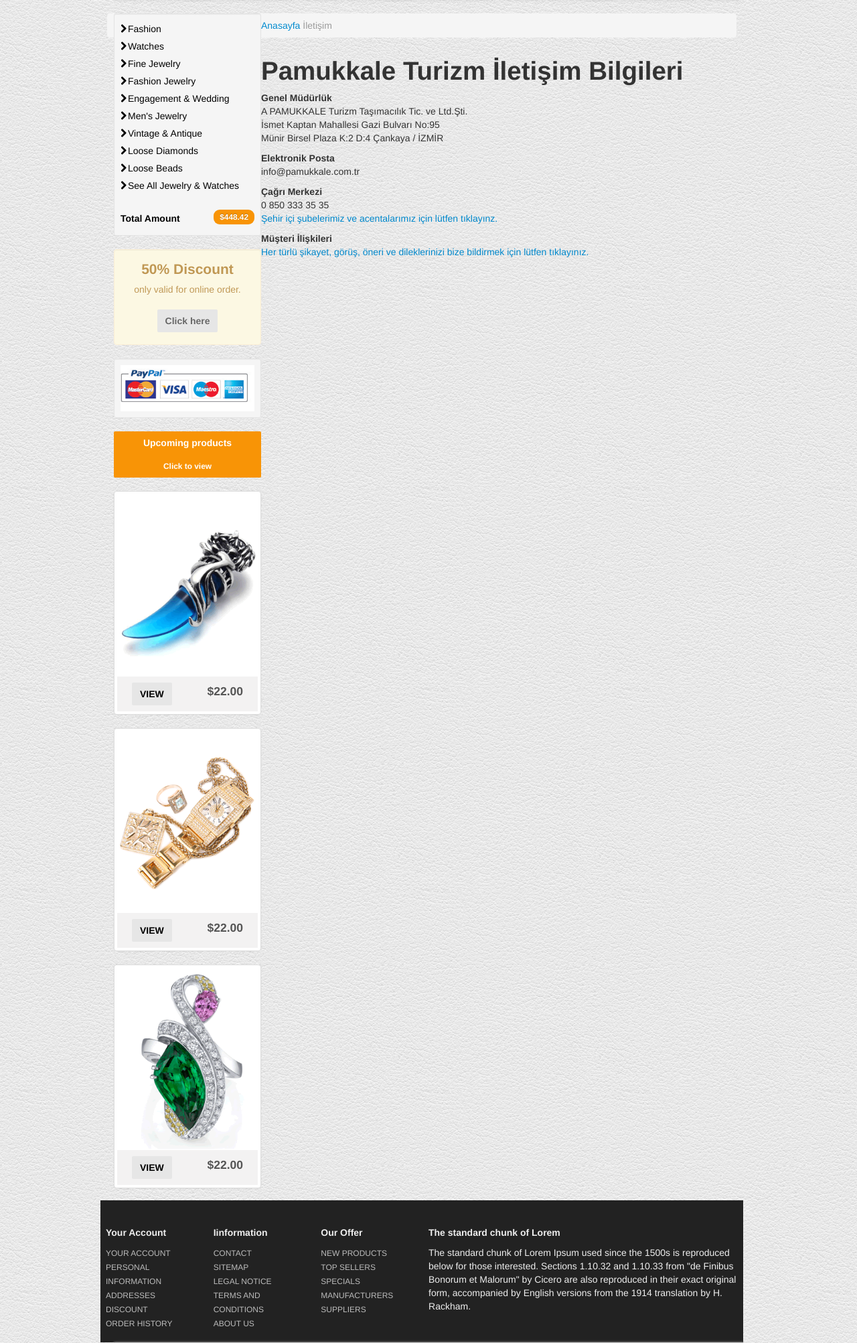
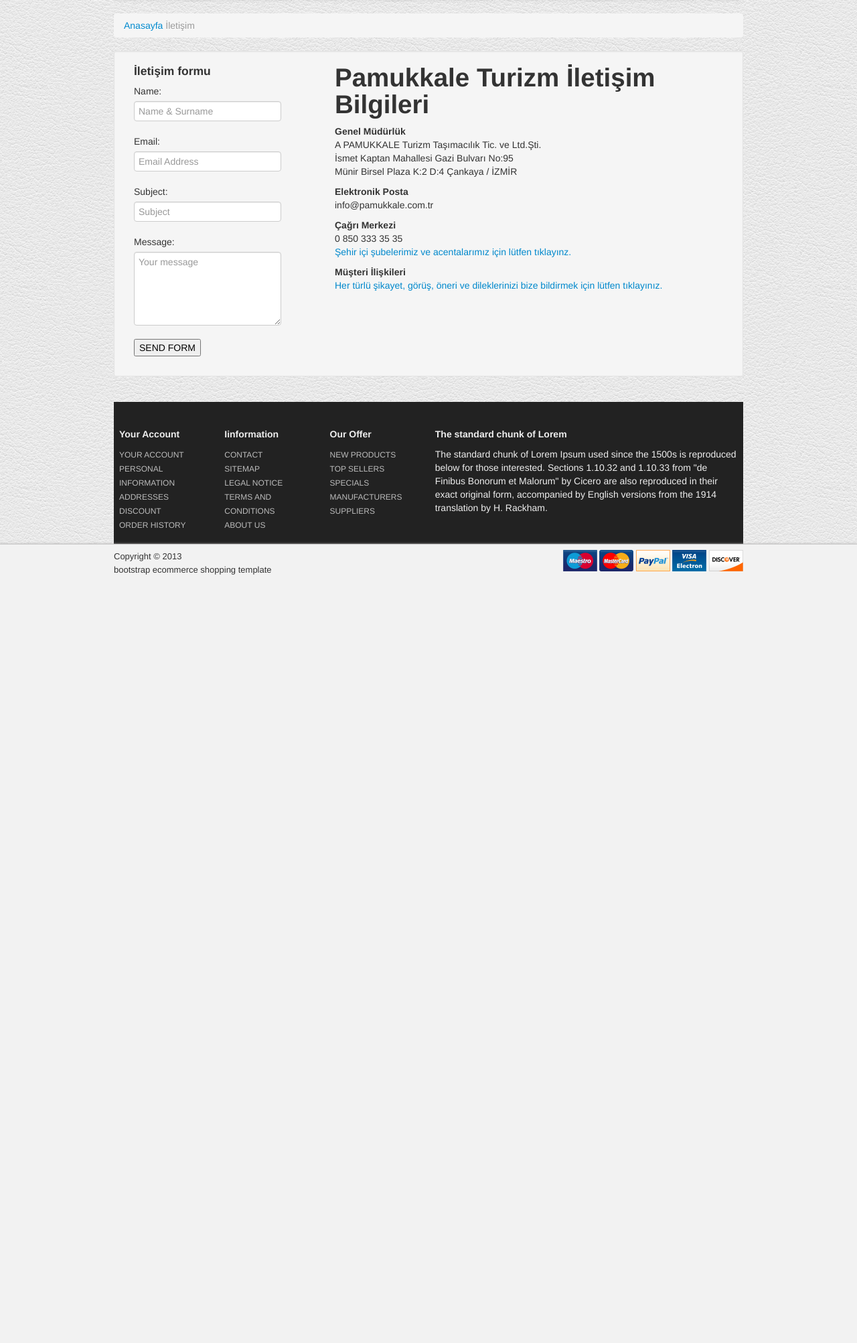
Before and after one commit to cankartal3/Djangoproject, a Django app: page /iletisim in a window 1280 px wide. Shown: the part 171-2176 px from the top of the page at 67% size. After the commit the page ends 1029 px from the top, so only its background shows below. Run offline with Django 3.2, Linux system fonts and the light colour scheme; data comes from the database, SQL or seed files in the repository; both versions use the stored data as it was after the commit; some libraries are stand-ins or nearby versions.

Commit message:
Contact form bize ulaşın formu eklendi.

```diff
--- a/home/models.py
+++ b/home/models.py
@@ -2,6 +2,9 @@
 from django.db import models
 
 # Create your models here.
+from django.forms import ModelForm, TextInput, Textarea
+
+
 class Settings(models.Model):
     STATUS = (
         ('True', 'Evet'),
@@ -32,3 +35,34 @@
 
     def __str__(self):
         return self.title
+
+
+class ContactFormMessage(models.Model):
+    STATUS = (
+        ('New','New'),
+        ('Read','Read'),
+        ('Closed','Closed'),
+    )
+    name = models.CharField(blank=True,max_length=20)
+    email = models.CharField(blank=True,max_length=50)
+    subject = models.CharField(blank=True,max_length=50)
+    message = models.CharField(blank=True,max_length=255)
+    status = models.CharField(max_length=10,choices=STATUS,default='New')
+    ip = models.CharField(blank=True,max_length=20)
+    note = models.CharField(blank=True,max_length=100)
+    create_at = models.DateTimeField(auto_now_add=True)
+    update_at = models.DateTimeField(auto_now=True)
+
+    def __str__(self):
+        return self.name
+
+class ContactFormuu(ModelForm):
+    class Meta:
+        model = ContactFormMessage
+        fields = ['name','email','subject','message']
+        widgets = {
+            'name': TextInput(attrs={'class': 'input','placeholder':'Name & Surname'}),
+            'subject': TextInput(attrs={'class': 'input', 'placeholder': 'Subject'}),
+            'email': TextInput(attrs={'class': 'input', 'placeholder': 'Email Address'}),
+            'message': Textarea(attrs={'class': 'input', 'placeholder': 'Your message','rows':'5'}),
+        }
--- a/home/templates/header.html
+++ b/home/templates/header.html
@@ -11,7 +11,7 @@
 					<a href="#"><span class="icon-youtube"></span></a>
 					<a href="#"><span class="icon-tumblr"></span></a>
 				</div>
-				<a class="active" href="index.html"> <span class="icon-home"></span> Anasayfa</a>
+				<a class="active" href="/"> <span class="icon-home"></span> Anasayfa</a>
 				<a href="#"><span class="icon-user"></span> My Account</a>
 				<a href="register.html"><span class="icon-edit"></span> Free Register </a>
 				<a href="hakkimizda"><span class="icon-envelope"></span> Hakkımızda</a>
--- a/home/templates/iletisim.html
+++ b/home/templates/iletisim.html
@@ -6,7 +6,7 @@
 {% block head %}
     <link rel="shortcut icon" href='{{settings.icon.url}}'>
 {% endblock %}
-{% block sidebar %} {% include "sidebar.html" %} {% endblock %}
+
 
 
 
@@ -17,15 +17,42 @@
             <li class="active">İletişim</li>
         </ul>
 
+        <div class="well well-small">
+
+            <div class="span4">
+                <h4>İletişim formu</h4>
+                {% if messages %}
+                    {% for message in messages %}
+                        <div class="alert alert-{{ message.tags }}" role="alert">
+                            {{ message }}
+                        </div>
+
+                    {% endfor %}
+                {% endif %}
+
+                <form action="" method="post">
+                    {% csrf_token %}
+                    {{ form.as_p }}
+                    <input type="submit" value="SEND FORM">
+                </form>
+            </div>
 
 
-    <div class="cm-sectionTitle">
+
             <div class="container">
                 <div class="row">
                     {{ settings.contact|safe}}
                 </div>
             </div>
+
+
+
+
+        </div>
+
     </div>
 </div>
-</div>
+
+
+
 {% endblock %}
--- a/home/views.py
+++ b/home/views.py
@@ -1,8 +1,9 @@
-from django.http import HttpResponse
+from django.contrib import messages
+from django.http import HttpResponse, HttpResponseRedirect
 from django.shortcuts import render
 
 # Create your views here.
-from home.models import Settings
+from home.models import Settings, ContactFormuu, ContactFormMessage
 
 
 def index(request):
@@ -21,6 +22,21 @@
     return render(request, 'referanslarimiz.html', context)
 
 def iletisim(request):
+
+    if request.method == 'POST':  # form post edildiyse
+        form = ContactFormuu(request.POST)
+        if form.is_valid():
+            data = ContactFormMessage()  # model ile bağlantı kur
+            data.name = form.cleaned_data['name']  # formdan bilgiyi al
+            data.email = form.cleaned_data['email']
+            data.subject = form.cleaned_data['subject']
+            data.message = form.cleaned_data['message']
+            data.ip = request.META.get('REMOTE_ADDR')
+            data.save()  # veri tabanına kaydet
+            messages.success(request, "Mesajınız başarılı bir şekilde gönderilmiştir. Teşekkür ederiz.")
+            return HttpResponseRedirect('/iletisim')
+
     settings = Settings.objects.get(pk=1)
-    context = {'settings': settings, 'page':'iletisim'}
+    form = ContactFormuu()
+    context = {'settings': settings, 'form':form}
     return render(request, 'iletisim.html', context)
```
Also changed, not shown: home/admin.py (+7 -1 lines), db.sqlite3. Lines whose indentation alone changed are shown as unchanged.
